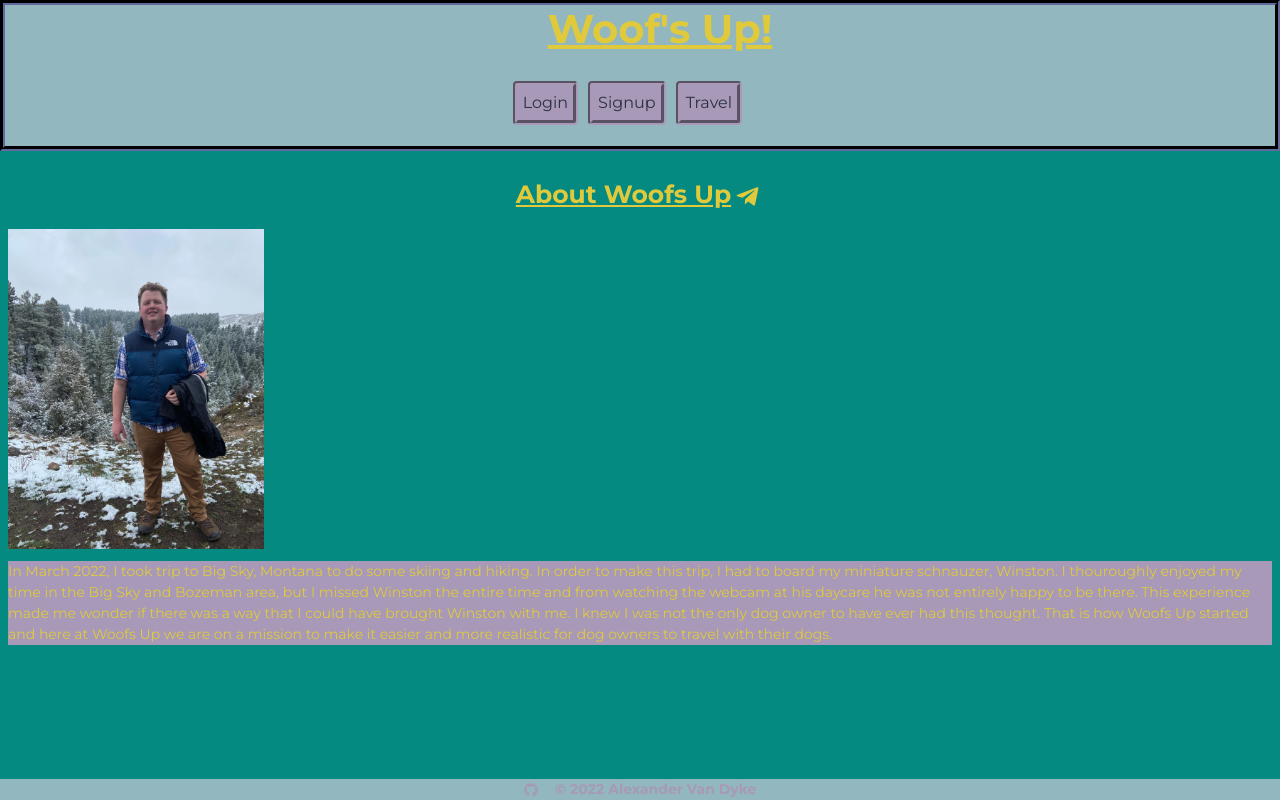
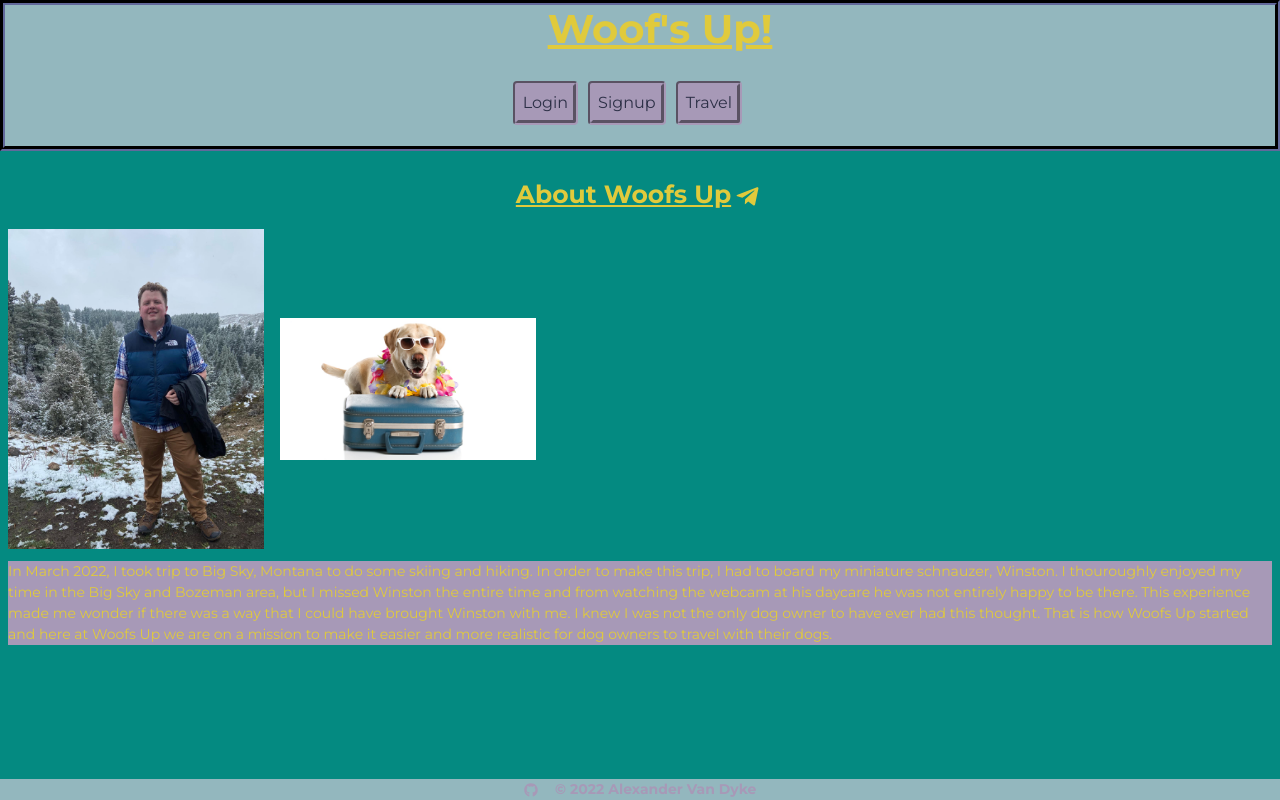
Before and after one commit to AlexandertheGreat491/Woofs_Up, a React (Create React App) app: page / in a window 1280 px wide. Built offline with nearby package versions, Linux system fonts and the light colour scheme.

Commit message:
added image

```diff
--- a/src/pages/Home.js
+++ b/src/pages/Home.js
@@ -1,13 +1,12 @@
 // imports react
 import React from "react";
-
-
 
 // imports the plane icon
 import { FaTelegramPlane } from "react-icons/fa";
 
 // imports the image
 import drinkingHorse from ".//../assets/images/drinking_horse.jpg";
+import dogSuitcase from ".//../assets/images/dog_suitcase.JPG";
 
 const Home = () => {
   return (
@@ -23,13 +22,19 @@ const Home = () => {
         alt="drinking horse"
         className="mb-1 ms-2"
       />
+      <img
+        style={{ width: "20%", height: "20%" }}
+        src={dogSuitcase}
+        alt="dog suitcase"
+        className="mb-1 ms-3"
+      />
       <div>
         <p id="bio" className="m-2">
           In March 2022, I took trip to Big Sky, Montana to do some skiing and
           hiking. In order to make this trip, I had to board my miniature
           schnauzer, Winston. I thouroughly enjoyed my time in the Big Sky and
-        Bozeman area, but I missed Winston the entire time and from watching the
-        webcam at his daycare he was not entirely happy to be there. This
+          Bozeman area, but I missed Winston the entire time and from watching
+          the webcam at his daycare he was not entirely happy to be there. This
           experience made me wonder if there was a way that I could have brought
           Winston with me. I knew I was not the only dog owner to have ever had
           this thought. That is how Woofs Up started and here at Woofs Up we are
```
Lines whose indentation alone changed are shown as unchanged.
